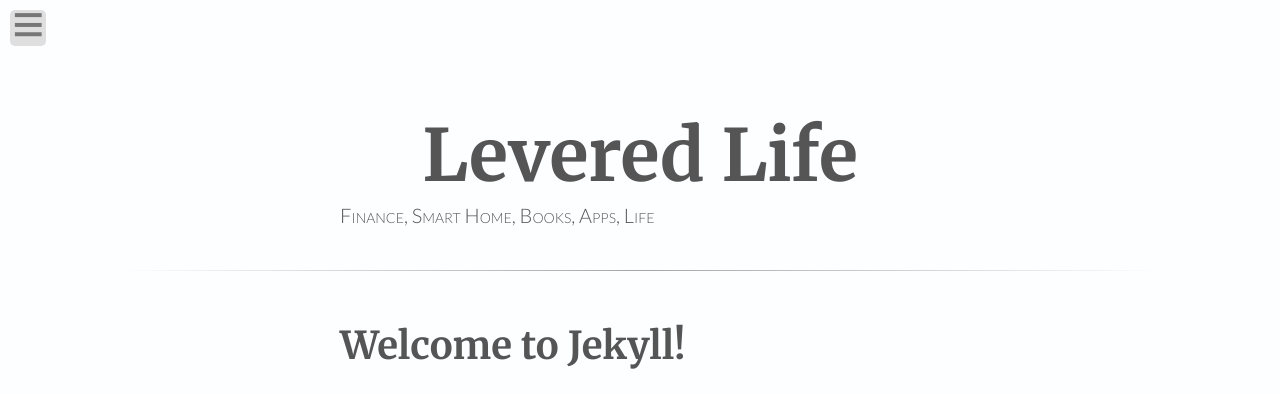
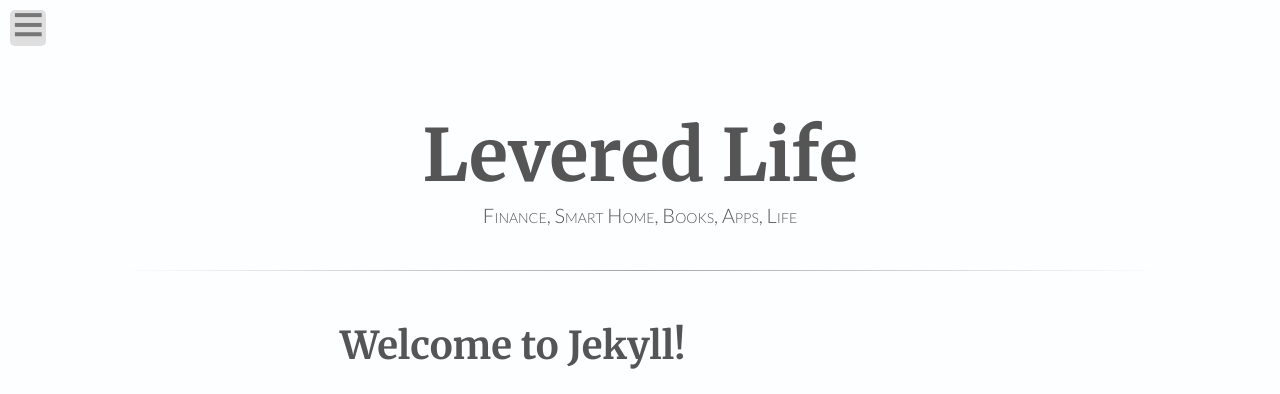
Before and after one commit to leverage-life/leverage-life.github.io, a Jekyll site: the page built from index.html, in a window 1280 px wide. Shown: the top 394 px of the page. Built offline with Jekyll 4.4.1, drawn with Linux system fonts in a browser that asks for light colours; the list of posts is cut into pages by our own code.

Commit message:
Test again

```diff
--- a/_scss/_post.scss
+++ b/_scss/_post.scss
@@ -57,9 +57,11 @@
 	}
 	& .first-line:first-line {
 		font-variant: small-caps;
-		text-align: center;
 	}
 	&:first-child {
 		margin-top: 0px;
 	}
+	& .center {
+		text-align: center;
+	}
 }
--- a/index.html
+++ b/index.html
@@ -4,7 +4,7 @@
 ---
 	<section id="post">
 		<h1 class="pagetitle">Levered Life</h1>
-		<p class="first-line">Finance, Smart Home, Books, Apps, Life</p>
+		<p class="first-line center">Finance, Smart Home, Books, Apps, Life</p>
 	</section>
 	<div class="divider"></div>
 
```
